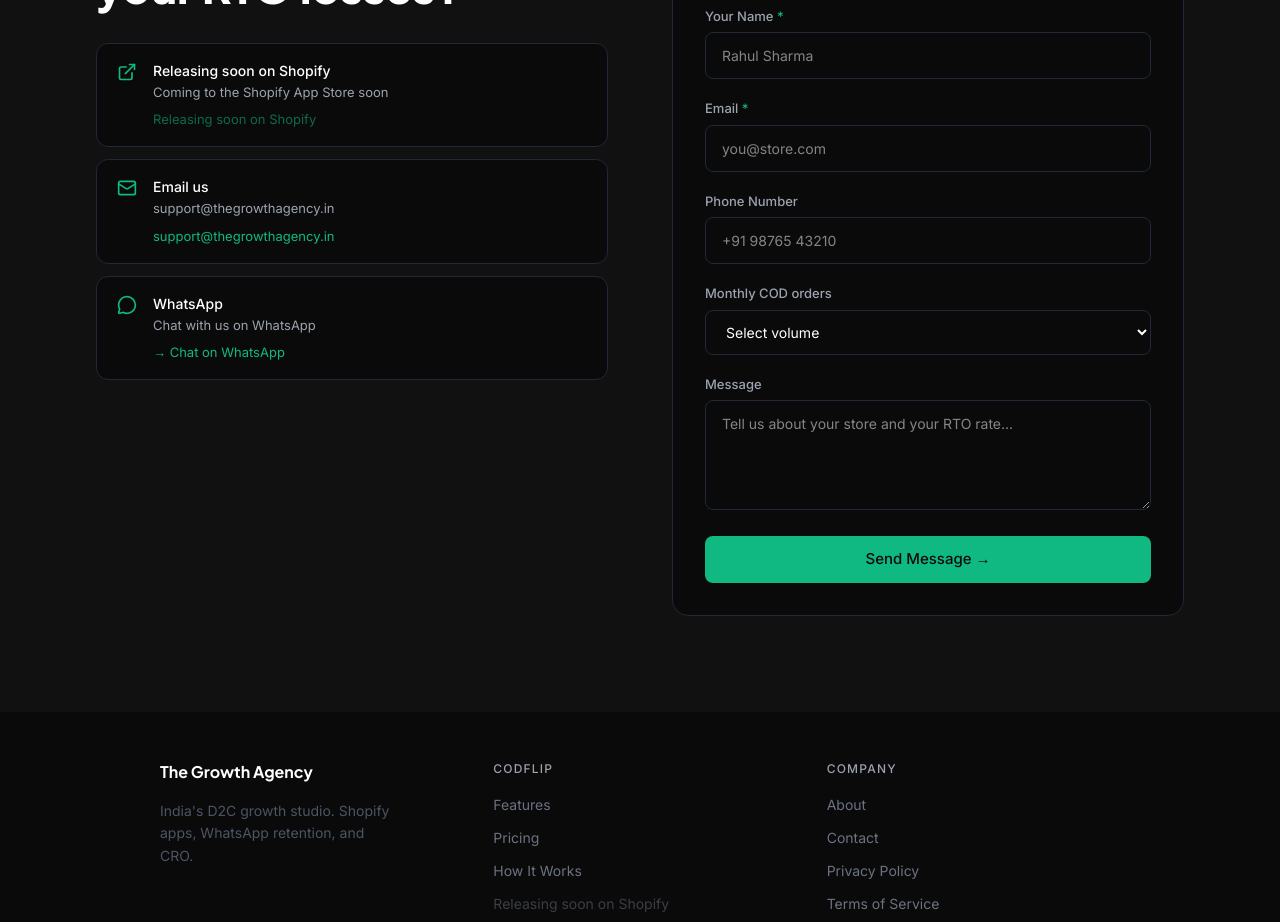
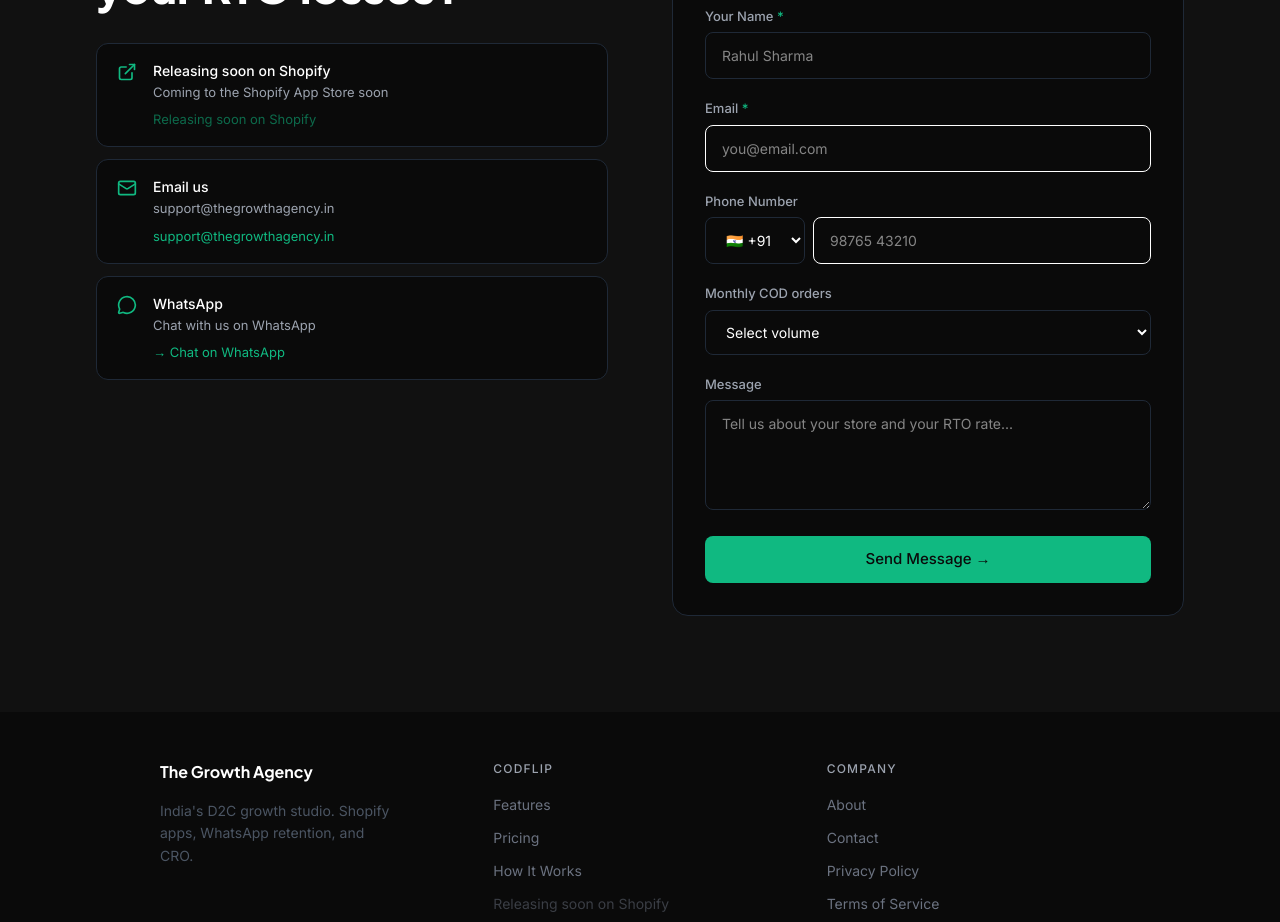
Before and after one commit to TheGrowthAgency2026/CODFLIPweb, a Next.js app: page / in a window 1280 px wide. Shown: the part 2680-3602 px from the top of the page. Built offline with nearby package versions, Linux system fonts and the light colour scheme.

Commit message:
website form changes

```diff
--- a/src/app/api/contact/route.ts
+++ b/src/app/api/contact/route.ts
@@ -2,7 +2,7 @@
 
 export async function POST(request: NextRequest) {
   try {
-    const { storeName, name, email, phone, volume, message } = await request.json()
+    const { storeName, name, email, countryCode, phone, volume, message } = await request.json()
 
     if (!storeName?.trim() || !name?.trim() || !email?.trim()) {
       return NextResponse.json({ error: 'Missing required fields' }, { status: 400 })
@@ -21,8 +21,8 @@
         body: JSON.stringify({
           'Lead Name': name.trim(),
           'Email': email.trim(),
-          'Phone': phone?.trim() || '',
-          'Company': storeName.trim(),
+          'Phone': phone?.trim() ? `${countryCode} ${phone.trim()}` : '',
+          'Company': storeName.trim(), // stores the store email
           'COD Volume': volume || '',
           'Message': message?.trim() || '',
           'Source': 6514597,
--- a/src/components/ContactSection.tsx
+++ b/src/components/ContactSection.tsx
@@ -31,13 +31,35 @@
 
 const orderVolumes = ['<500 orders/month', '500–2,000 orders/month', '2,000–5,000 orders/month', '5,000+ orders/month']
 
+const EMAIL_RE = /^[^\s@]+@[^\s@]+\.[^\s@]+$/
+const PHONE_RE = /^[+]?[\d\s\-().]{7,15}$/
+
 export default function ContactSection() {
   const { ref, isInView } = useScrollReveal()
-  const [form, setForm] = useState({ storeName: '', name: '', email: '', phone: '', volume: '', message: '' })
+  const [form, setForm] = useState({ storeName: '', name: '', email: '', countryCode: '+91', phone: '', volume: '', message: '' })
+  const [errors, setErrors] = useState<{ email?: string; phone?: string }>({})
   const [status, setStatus] = useState<'idle' | 'loading' | 'success' | 'error'>('idle')
+
+  const validateEmail = (val: string) => {
+    if (!val) return 'Email is required'
+    if (!EMAIL_RE.test(val)) return 'Enter a valid email address'
+    return ''
+  }
+
+  const validatePhone = (val: string) => {
+    if (!val) return ''
+    if (!PHONE_RE.test(val)) return 'Enter a valid phone number'
+    return ''
+  }
 
   const handleSubmit = async (e: React.SyntheticEvent) => {
     e.preventDefault()
+    const emailErr = validateEmail(form.email)
+    const phoneErr = validatePhone(form.phone)
+    if (emailErr || phoneErr) {
+      setErrors({ email: emailErr, phone: phoneErr })
+      return
+    }
     setStatus('loading')
     try {
       const res = await fetch('/api/contact', {
@@ -167,19 +189,40 @@
                   </div>
                   <div>
                     <label htmlFor="contact-email" style={labelStyle}>Email <span style={{ color: '#10B981' }}>*</span></label>
-                    <input id="contact-email" type="email" required placeholder="you@store.com" value={form.email}
-                      onChange={(e) => setForm({ ...form, email: e.target.value })} style={inputStyle}
-                      onFocus={(e) => { e.target.style.borderColor = '#10B981'; e.target.style.boxShadow = '0 0 0 3px rgba(16,185,129,0.1)' }}
-                      onBlur={(e) => { e.target.style.borderColor = 'var(--border)'; e.target.style.boxShadow = 'none' }}
+                    <input id="contact-email" type="email" required placeholder="you@email.com" value={form.email}
+                      onChange={(e) => { setForm({ ...form, email: e.target.value }); setErrors((prev) => ({ ...prev, email: '' })) }}
+                      style={{ ...inputStyle, borderColor: errors.email ? '#f87171' : undefined }}
+                      onFocus={(e) => { e.target.style.borderColor = errors.email ? '#f87171' : '#10B981'; e.target.style.boxShadow = '0 0 0 3px rgba(16,185,129,0.1)' }}
+                      onBlur={(e) => { const err = validateEmail(form.email); setErrors((prev) => ({ ...prev, email: err })); e.target.style.borderColor = err ? '#f87171' : 'var(--border)'; e.target.style.boxShadow = 'none' }}
                     />
+                    {errors.email && <p style={{ fontFamily: 'var(--font-dm-sans)', fontSize: '12px', color: '#f87171', marginTop: '4px' }}>{errors.email}</p>}
                   </div>
                   <div>
                     <label htmlFor="contact-phone" style={labelStyle}>Phone Number</label>
-                    <input id="contact-phone" type="tel" placeholder="+91 98765 43210" value={form.phone}
-                      onChange={(e) => setForm({ ...form, phone: e.target.value })} style={inputStyle}
-                      onFocus={(e) => { e.target.style.borderColor = '#10B981'; e.target.style.boxShadow = '0 0 0 3px rgba(16,185,129,0.1)' }}
-                      onBlur={(e) => { e.target.style.borderColor = 'var(--border)'; e.target.style.boxShadow = 'none' }}
-                    />
+                    <div style={{ display: 'flex', gap: '8px' }}>
+                      <select
+                        value={form.countryCode}
+                        onChange={(e) => setForm({ ...form, countryCode: e.target.value })}
+                        style={{ ...inputStyle, width: '100px', flexShrink: 0, cursor: 'pointer' }}
+                        onFocus={(e) => { e.target.style.borderColor = '#10B981'; e.target.style.boxShadow = '0 0 0 3px rgba(16,185,129,0.1)' }}
+                        onBlur={(e) => { e.target.style.borderColor = 'var(--border)'; e.target.style.boxShadow = 'none' }}
+                      >
+                        <option value="+91">🇮🇳 +91</option>
+                        <option value="+1">🇺🇸 +1</option>
+                        <option value="+44">🇬🇧 +44</option>
+                        <option value="+61">🇦🇺 +61</option>
+                        <option value="+971">🇦🇪 +971</option>
+                        <option value="+65">🇸🇬 +65</option>
+                        <option value="+60">🇲🇾 +60</option>
+                      </select>
+                      <input id="contact-phone" type="tel" placeholder="98765 43210" value={form.phone}
+                        onChange={(e) => { setForm({ ...form, phone: e.target.value }); setErrors((prev) => ({ ...prev, phone: '' })) }}
+                        style={{ ...inputStyle, flex: 1, borderColor: errors.phone ? '#f87171' : undefined }}
+                        onFocus={(e) => { e.target.style.borderColor = errors.phone ? '#f87171' : '#10B981'; e.target.style.boxShadow = '0 0 0 3px rgba(16,185,129,0.1)' }}
+                        onBlur={(e) => { const err = validatePhone(form.phone); setErrors((prev) => ({ ...prev, phone: err })); e.target.style.borderColor = err ? '#f87171' : 'var(--border)'; e.target.style.boxShadow = 'none' }}
+                      />
+                    </div>
+                    {errors.phone && <p style={{ fontFamily: 'var(--font-dm-sans)', fontSize: '12px', color: '#f87171', marginTop: '4px' }}>{errors.phone}</p>}
                   </div>
                   <div>
                     <label htmlFor="contact-volume" style={labelStyle}>Monthly COD orders</label>
```
